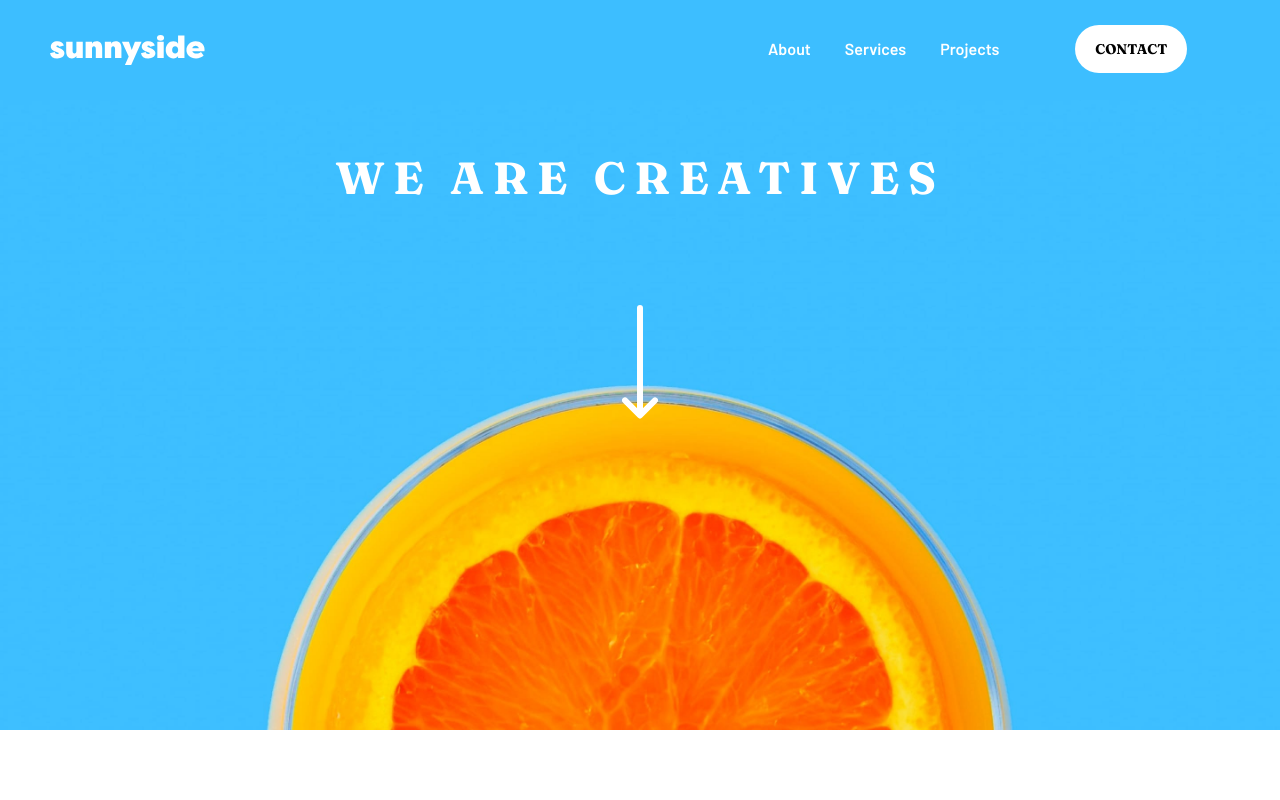
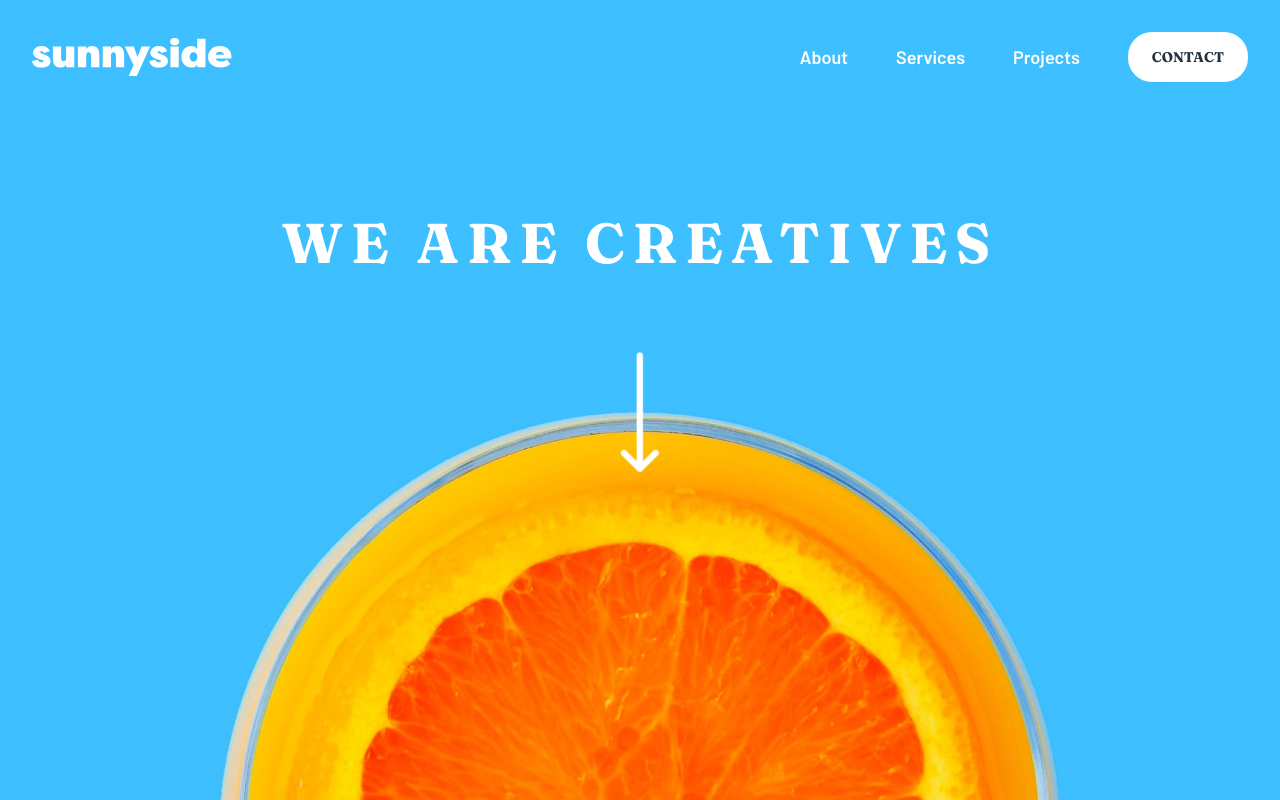
Before and after one commit to mizrmx/Sunnyside-agency-landing-page, a plain HTML site: page index.html in a window 1280 px wide. Drawn offline with Linux system fonts and the light colour scheme.

Commit message:
Rediseando

```diff
--- a/css/style.css
+++ b/css/style.css
@@ -5,6 +5,13 @@
     margin: 0;
     padding: 0;
     box-sizing: border-box;
+}
+
+body
+{
+    min-height: 100vh;
+    font-family: 'Barlow', sans-serif;
+    overflow-x: hidden;
 }
 
 :root
@@ -24,100 +31,145 @@
 /********HEADER********/
 header
 {
-    width: 100%;
-    height: 100px;
-    background-color: #3dbeff;
-    display: inline-block;
+    width: 100vw;
+    height: 100vh;
+    position: relative;
+    background-image: url(../images/desktop/image-header.jpg);
+    background-position: bottom;
+    background-repeat: no-repeat;
+    background-size: cover;
 }
 
-.header-container
+.header-content > img
 {
-    display: grid;
-    grid-template-columns: 60% 40%;
-    margin-top: 25px;
+    width: 100%;
+    height: 100%;
+    object-fit: cover;
+    position: absolute;
 }
 
-.header-container img
+.header-content > .content
 {
-    height: 30px;
-    margin-left: 50px;
-    margin-top: 10px;
+    position: absolute;
+    display: grid;
+    gap: 36px;
+    place-items: center;
+    left: 50%;
+    top: 40%;
+    transform: translate(-50%,-50%);
 }
 
-.header-menu
+.header-content > .content h1
 {
-    display: grid;
-    grid-template-columns: 60% 40%;
+    font-family: 'Fraunces', sans-serif;
+    font-weight: 800;
+    color: var(--White);
+    font-size: 56px;
+    text-transform: uppercase;
+    letter-spacing: 8px;
+    white-space: nowrap;
 }
 
-.header-ul
+.header-content > .content > img
 {
-    margin-top: 14px;
+    height: 120px;
+    width: auto;
+    animation: arrow-down-move 1s ease-in infinite alternate;
 }
 
-.header-ul li
+@keyframes arrow-down-move
 {
-    display: inline-block;
-    color: var(--White);
-    font-size: 16px;
-    font-family: 'Barlow', sans-serif;
-    margin-right: 30px;
+    to {
+      transform: translateY(40px);
+    }
+  }
+
+.toolbar
+{
+    display: flex;
+    justify-content: space-between;
+    align-items: center;
+    padding: 32px;
+    position: absolute;
+    width: 100%;
+    z-index: 1;
 }
 
-.button
+.toolbar > img.logo
 {
-    padding: 15px 20px;
-    border-radius: 25px;
-    background-color: var(--White);
-    font-size: 14px;
-    font-family: 'Fraunces', serif;
-    border: none;
-    text-transform: uppercase;
+    width: 200px;
+    min-width: 200px;
 }
 
-.button:hover
+.toolbar nav ul
 {
-    background-color: var(--Dark-blue);
-    color: var(--White);
+    margin: 0;
+    padding: 0;
+    list-style: none;
+    display: flex;
+    align-items: center;
+    gap: 48px;
 }
 
-/********HERO********/
+.toolbar nav li a
+{
+    display: block;
+    cursor: pointer;
+    position: relative;
+    color: var(--White);
+    font-size: 18px;
+    text-decoration: none;
+}
 
-.hero
+.toolbar nav li a:not(.contact)::before
+{
+    content: '';
+    position: absolute;
+    bottom: -6px;
+    height: 3px;
+    border-radius: 2px;
+    width: 100%;
+    transition: transform 0.3s;
+    background-color: currentColor;
+    transform: scaleX(0);
+    transform-origin: right;
+}
+
+.toolbar nav li a:not(.contact):hover::before
+{
+    transform: scaleX(1);
+    transform-origin: left;
+}
+
+.toolbar nav li a.contact
+{
+    font-family: "Fraunces", sans-serif;
+    color: var(--Verydark);
+    background-color: var(--White);
+    padding: 16px 24px;
+    border-radius: 24px;
+    text-transform: uppercase;
+    font-size: 14px;
+    transition: 0.2s;
+}
+
+.toolbar nav li a.contact:hover
+{
+    color: var(--White);
+    background-color: rgba(255,255,255,0.3);
+}
+
+.toolbar > button.hamburger
+{
+    display: none;
+    width: 24px;
+    cursor: pointer;
+    background-color: transparent;
+    border: none;
+}
+
+.toolbar > button.hamburger svg
 {
     width: 100%;
-    height: 630px;
-    background-image: url(../images/desktop/image-header.jpg);
-    background-size: cover;
-    background-repeat: no-repeat;
-    background-position: bottom;
-    display: inline-block;
+    height: 100%;
 }
-
-.hero-center
-{
-    width: 50%;
-    margin: auto;
-    margin-top: 50px;
-}
-
-.hero-center h1
-{
-    font-size: 45px;
-    font-family: 'Fraunces', serif;
-    text-transform: uppercase;
-    color: var(--White);
-    text-align: center;
-    letter-spacing: 8.5px;
-}
-
-.hero-flecha
-{
-    margin-top: 100px;
-}
-
-.hero-flecha img
-{
-    display: block;
-    margin: auto;
-}
--- a/index.html
+++ b/index.html
@@ -9,42 +9,40 @@
 </head>
 <body>
   <header>
-    <div class="header-container">
-      <div>
-        <div>
-          <a href="#">
-            <img src="./images/logo.svg" alt="logo">
-          </a>
-        </div>
-      </div>
+    <div class="toolbar">
+      <img src="images/logo.svg" class="logo" alt="sunnyside logo" />
 
-      <div class="header-menu">
-        <div>
-          <ul class="header-ul">
-            <li>About</li>
-            <li> Services</li>
-            <li> Projects</li>
-          </ul>
-        </div>
-        <div>
-          <button class="button">Contact</button>
-        </div>
+      <nav>
+        <ul>
+          <li><a href="#about">About</a></li>
+          <li><a href="#services">Services</a></li>
+          <li><a href="#projects">Projects</a></li>
+          <li><a href="#contact" class="contact">Contact</a></li>
+        </ul>
+      </nav>
+
+      <button class="hamburger">
+        <img src="images/icon-hamburger.svg" class="img-mobile" alt="hamburger icon" />
+      </button>
+    </div>
+
+    <div class="header-content">
+      <!-- <img src="images/desktop/image-header.jpg" alt="half orange fruit" class="img-desktop"/>
+      <img src="images/mobile/image-header.jpg" alt="half orange fruit" class="img-mobile" /> -->
+
+      <div class="content">
+        <h1>We are creatives</h1>
+        <img src="images/icon-arrow-down.svg" alt="arrow down icon" />
       </div>
     </div>
   </header>
 
-  <section class="hero">
-    <div class="hero-center">
-      <div>
-        <h1>We are creatives</h1>
-      </div>
+  <main>
+    <section class="page-card">
+      <div></div>
+      <div></div>
+    </section>
+  </main>
 
-      <div class="hero-flecha">
-        <a href="#">
-           <img src="./images/icon-arrow-down.svg" alt="">
-        </a>
-      </div>
-    </div>
-  </section>
 </body>
 </html>
```
